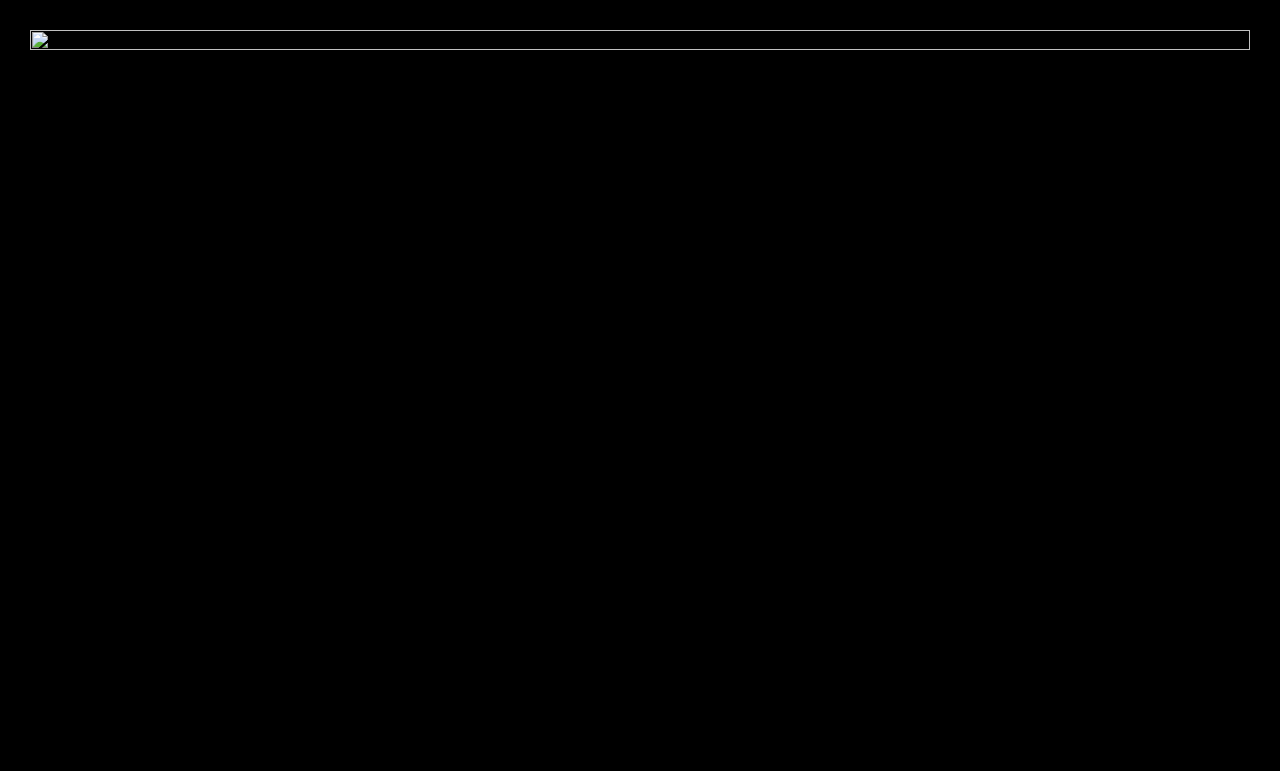
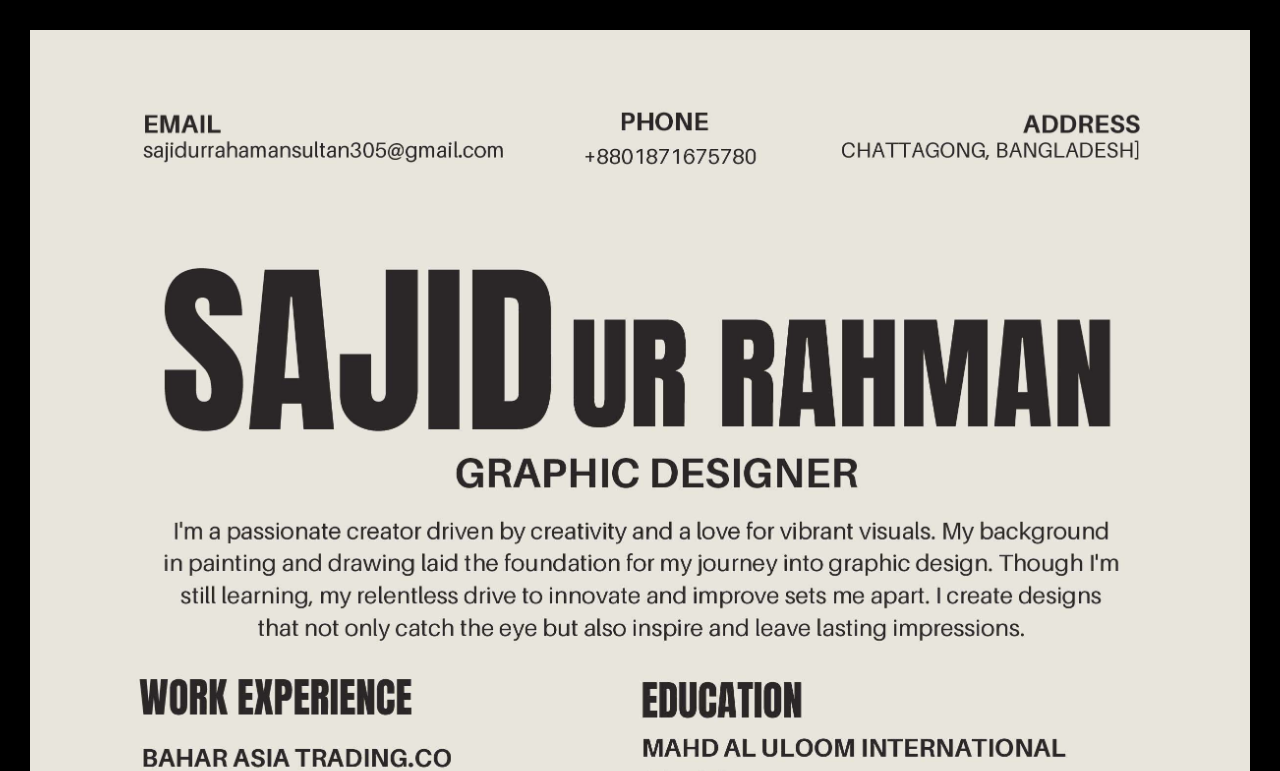
Before and after one commit to cr3ativ3sajid/cr3at3portfolio, a plain HTML site: page indexcv.html in a window 1280 px wide. Shown: the top 771 px of the page. Drawn offline with Linux system fonts and the light colour scheme.

Commit message:
Update indexcv.html

```diff
--- a/indexcv.html
+++ b/indexcv.html
@@ -7,6 +7,6 @@
     <title>Document</title>
 </head>
 <body>
-    <img src="images2/Resume012.jpg" alt="">
+    <img src="images2/Resume01.jpg" alt="">
 </body>
 </html>
```
